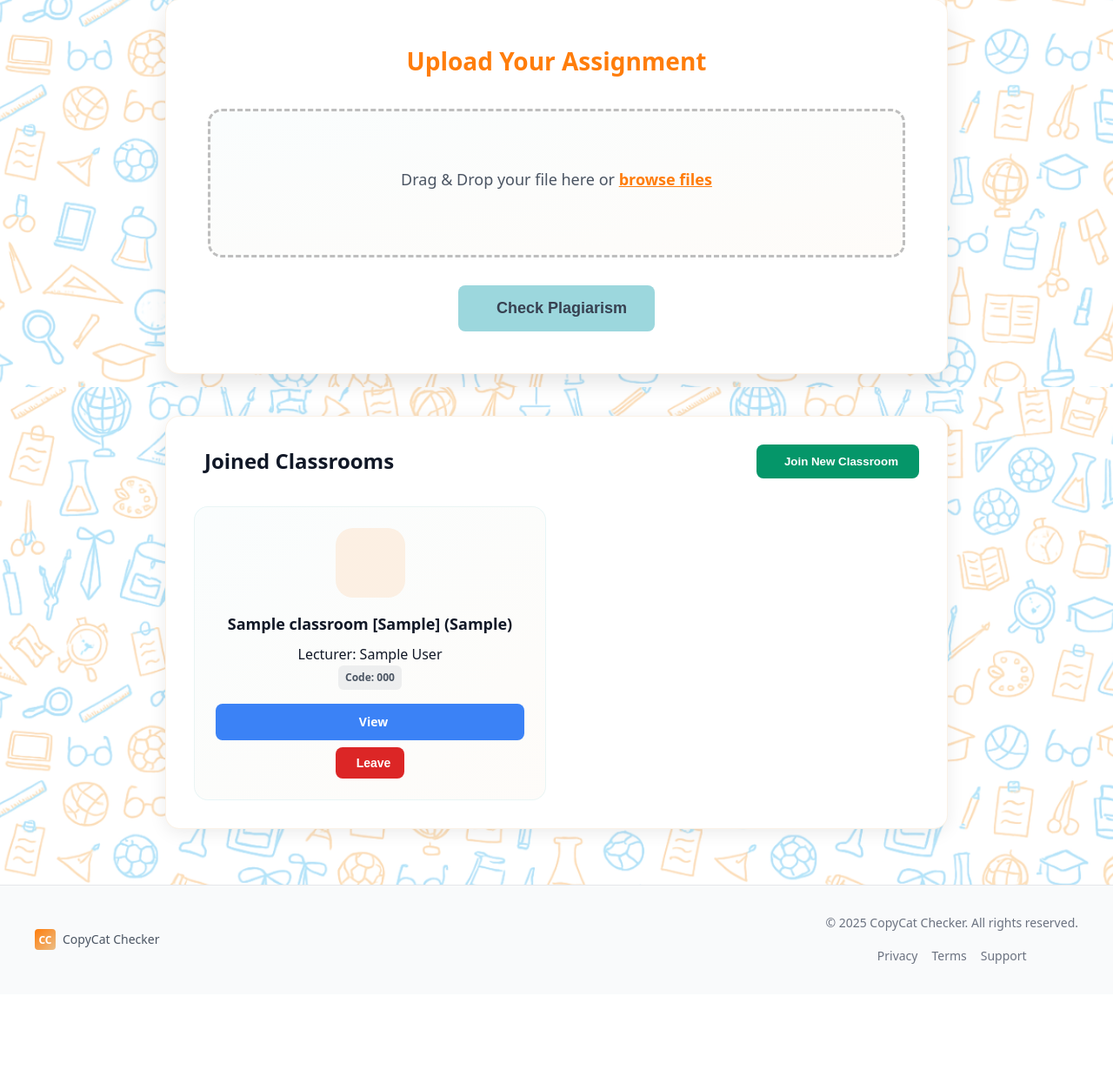
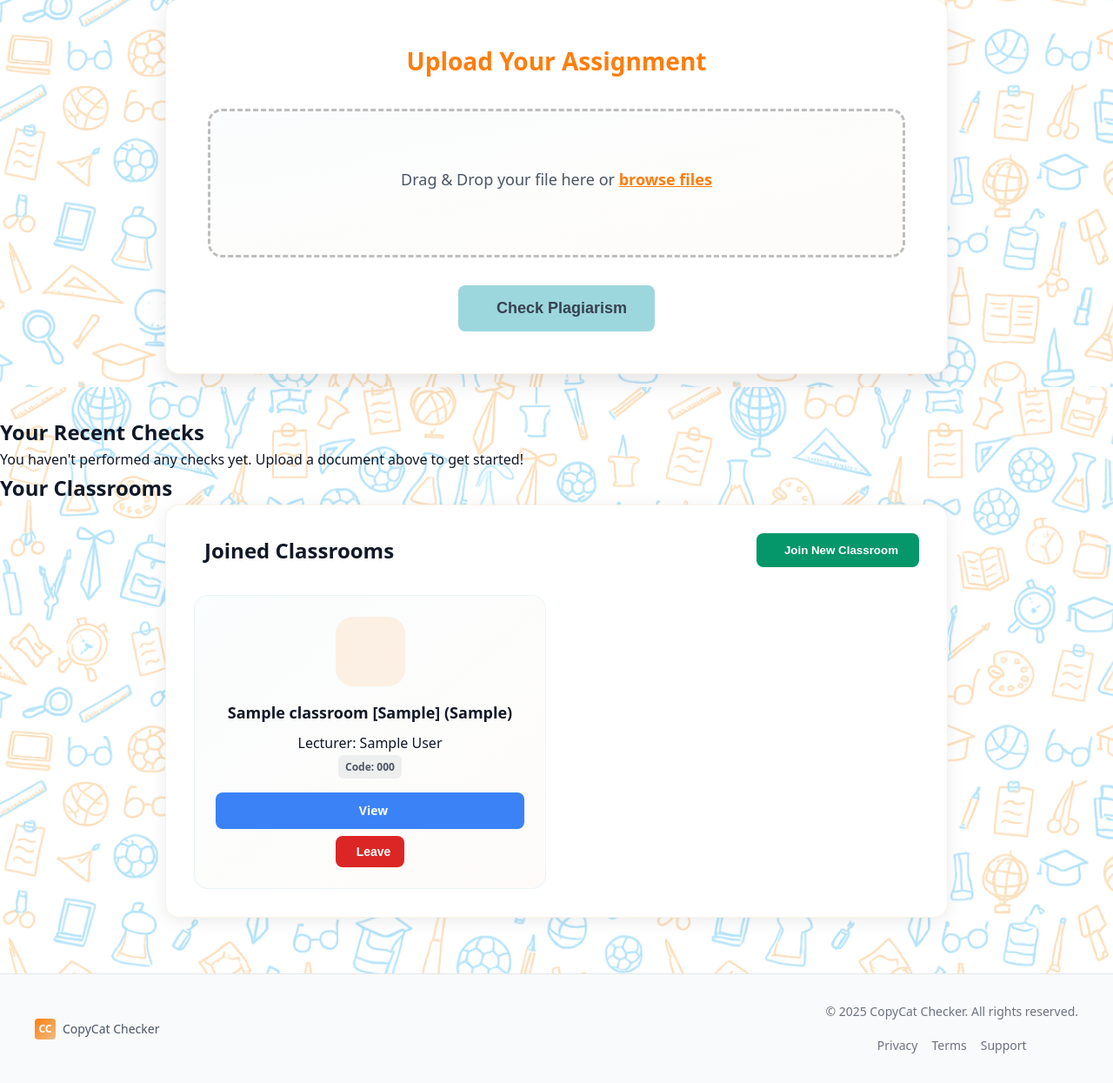
Before and after one commit to atqhftnh/copycat-checker, a Django app: page /student/dashboard/ in a window 1280 px wide. Shown: the part 355-1600 px from the top of the page at 87% size. Before the commit the page ends 1463 px from the top, so only its background shows below. Run offline with Django 3.2, Linux system fonts and the light colour scheme; a user stored in the database is signed in; tables that the repository leaves empty hold one stand-in row (values such as "Sample post"); parts of the project's set-up code (start-up, migrations or seed data) failed here and were passed over.

Commit message:
Few adjustment on index page and new recent feature

```diff
--- a/plag/templates/plag/static/index.html
+++ b/plag/templates/plag/static/index.html
@@ -574,6 +574,7 @@
 {% endblock %}
 
 {% block content %}
+
 <body class="has-background">
   <main class="dashboard-container">
     <!-- Header -->
@@ -615,6 +616,37 @@
         </form>
       </div>
     </div> <!-- ✅ END WRAPPER -->
+
+    <div class="recent-scans-section">
+      <h2>Your Recent Checks</h2>
+      {% if recent_scans %}
+      <ul class="scan-list">
+        {% for scan in recent_scans %}
+        <li class="scan-item">
+          <div class="scan-details">
+            <h3>{{ scan.document_name }}</h3>
+            <p class="date">Scanned on: {{ scan.timestamp|date:"F j, Y \a\t H:i" }}</p>
+            {% if scan.overall_plagiarism_percentage is not None %}
+            <p>Overall Similarity: <strong>{{ scan.overall_plagiarism_percentage|floatformat:2 }}%</strong></p>
+            {% else %}
+            <p>Overall Similarity: <strong>N/A</strong></p>
+            {% endif %}
+            {% if scan.ai_probability_score is not None %}
+            <p>AI Probability: <strong>{{ scan.ai_probability_score|floatformat:2 }}%</strong></p>
+            {% endif %}
+          </div>
+          <a href="{% url 'view_specific_scan' scan.id %}" class="scan-link">View Details</a>
+        </li>
+        {% endfor %}
+      </ul>
+      {% else %}
+      <p class="no-scans-message">You haven't performed any checks yet. Upload a document above to get started!</p>
+      {% endif %}
+    </div>
+    <div class="recent-scans-section">
+      <h2>Your Classrooms</h2>
+    </div>
+
 
     <!-- Join Classroom Modal -->
     <div id="joinClassroomModal" class="modal-overlay">
--- a/plag/templates/plag/static/index_trial.html
+++ b/plag/templates/plag/static/index_trial.html
@@ -573,7 +573,9 @@
 {% endblock %}
 
 {% block pagescripts %}
+<script src="https://ajax.googleapis.com/ajax/libs/jquery/3.5.1/jquery.min.js"></script>
 <script src="https://cdn.jsdelivr.net/npm/chart.js"></script>
+
 <script type="text/javascript">
     // ===== GLOBAL VARIABLES =====
     var numResults = {{ scan_results| length }};
```
